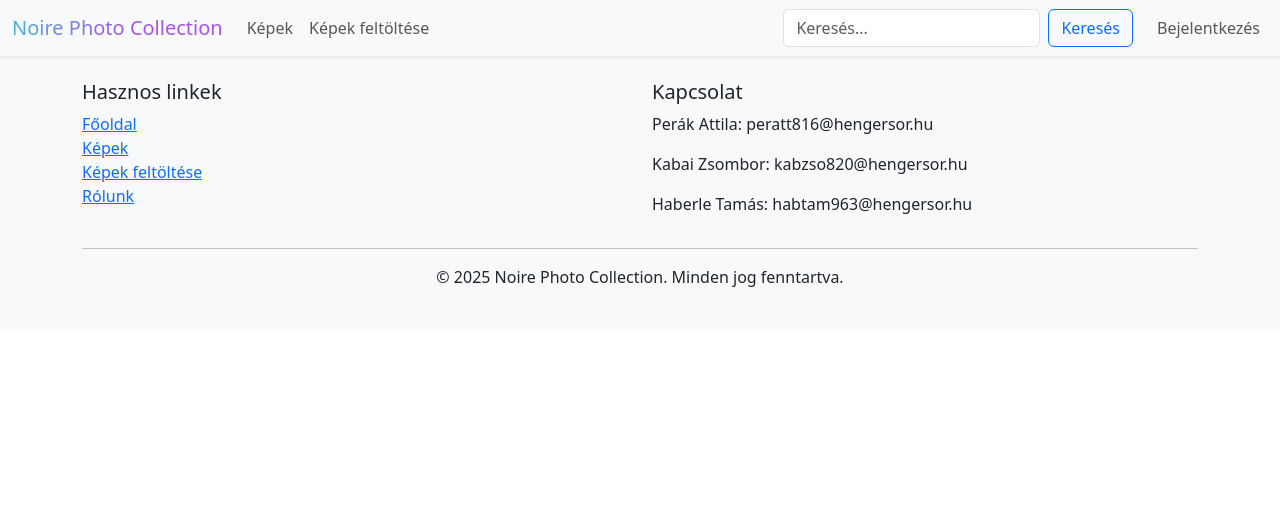
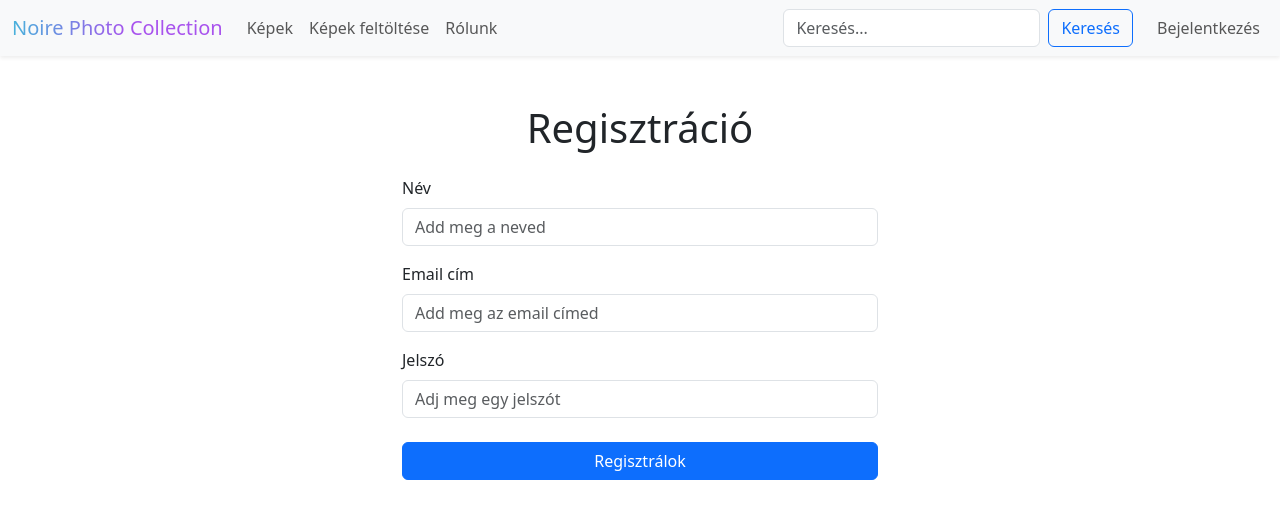
Before and after one commit to piszkos-somer/noire-photo, a React (Vite) app in the folder frontend/: page /Registration in a window 1280 px wide. Shown: the top 518 px of the page. Built offline with nearby package versions, Linux system fonts and the light colour scheme.

Commit message:
router
router, rólunk, about pages alapjai elkészítve

```diff
--- a/frontend/src/App.jsx
+++ b/frontend/src/App.jsx
@@ -1,18 +1,21 @@
-import { useState } from 'react'
-import './App.css'
-import NavbarNoire from './components/Navbar.jsx'
-import Footer from './components/Footer.jsx'
-
+import React from 'react';
+import { Routes, Route } from 'react-router-dom';
+import NavbarNoire from './components/Navbar';
+import About from './pages/About';
+import Registration from './pages/Registration';
+import Home from './pages/Home';
 
 function App() {
-  const [count, setCount] = useState(0)
-
   return (
     <>
       <NavbarNoire />
-      <Footer />
+      <Routes>
+        <Route path="/" element={<Home />} />
+        <Route path="/About" element={<About />} />
+        <Route path="/Registration" element={<Registration />} />
+      </Routes>
     </>
-  )
+  );
 }
 
-export default App
+export default App;
--- a/frontend/src/components/Navbar.jsx
+++ b/frontend/src/components/Navbar.jsx
@@ -1,6 +1,6 @@
 import React, { useState } from 'react';
 import { Link } from 'react-router-dom';
-import { Navbar, Nav, Container,  Form, FormControl, Button } from 'react-bootstrap';
+import { Navbar, Nav, Container, Form, FormControl, Button } from 'react-bootstrap';
 import '../css/Navbar.css';
 
 function NavbarNoire() {
@@ -19,6 +19,7 @@ function NavbarNoire() {
           <Nav className="me-auto">
             <Nav.Link as={Link} to="/">Képek</Nav.Link>
             <Nav.Link as={Link} to="/features">Képek feltöltése</Nav.Link>
+            <Nav.Link as={Link} to="/About">Rólunk</Nav.Link>
           </Nav>
 
           <Form className="d-flex me-3">
@@ -26,7 +27,6 @@ function NavbarNoire() {
               type="search"
               placeholder="Keresés..."
               className="me-2"
-              width="100px"
               value={query}
               onChange={(e) => setQuery(e.target.value)}
             />
@@ -34,7 +34,7 @@ function NavbarNoire() {
           </Form>
 
           <Nav>
-            <Nav.Link as={Link} to="/login">Bejelentkezés</Nav.Link>
+            <Nav.Link as={Link} to="/registration">Bejelentkezés</Nav.Link>
           </Nav>
         </Navbar.Collapse>
       </Container>
--- /dev/null
+++ b/frontend/src/pages/About.jsx
@@ -0,0 +1,26 @@
+import React from 'react';
+import { Container } from 'react-bootstrap';
+
+function About() {
+  return (
+    <Container className="py-5">
+      <h1 className="mb-4 text-center">Rólunk</h1>
+      <p className="lead text-center">
+        A <strong>Noire Photo Collection</strong> egy online fotógyűjtemény, ahol a fekete-fehér képek
+        eleganciája és hangulata kerül előtérbe. Célunk, hogy lehetőséget adjunk
+        a fotósoknak és művészeknek, hogy megosszák alkotásaikat egy inspiráló közösségben.
+      </p>
+
+      <p className="mt-4 text-center">
+        Az oldalt 2025-ben hoztuk létre, és azóta is folyamatosan fejlesztjük, hogy a látogatók
+        könnyedén böngészhessenek, feltölthessenek és felfedezhessenek különleges képeket.
+      </p>
+
+      <p className="text-center mt-4 fw-bold">
+        Köszönjük, hogy ellátogattál hozzánk!
+      </p>
+    </Container>
+  );
+}
+
+export default About;
--- a/frontend/src/pages/Home.jsx
+++ b/frontend/src/pages/Home.jsx
@@ -0,0 +1,20 @@
+import React from 'react';
+import { Container, Button } from 'react-bootstrap';
+import { Link } from 'react-router-dom';
+
+function Home() {
+  return (
+    <Container className="py-5 text-center">
+      <h1 className="mb-4 szinatmenet">Noire Photo Collection</h1>
+      <p className="lead mb-4">
+        Fedezd fel a fekete-fehér fényképek világát – időtlen hangulat, egyedi kompozíciók,
+        és inspiráló művészek egy helyen.
+      </p>
+      <Button as={Link} to="/features" variant="dark">
+        Kezdj el feltölteni
+      </Button>
+    </Container>
+  );
+}
+
+export default Home;
--- /dev/null
+++ b/frontend/src/pages/Registration.jsx
@@ -0,0 +1,78 @@
+import React, { useState } from 'react';
+import { Container, Form, Button, Alert } from 'react-bootstrap';
+
+function Registration() {
+  const [formData, setFormData] = useState({
+    name: '',
+    email: '',
+    password: ''
+  });
+  const [submitted, setSubmitted] = useState(false);
+
+  const handleChange = (e) => {
+    setFormData({ ...formData, [e.target.name]: e.target.value });
+  };
+
+  const handleSubmit = (e) => {
+    e.preventDefault();
+    setSubmitted(true);
+  };
+
+  return (
+    <Container className="py-5" style={{ maxWidth: '500px' }}>
+      <h1 className="mb-4 text-center">Regisztráció</h1>
+
+      {submitted ? (
+        <Alert variant="success" className="text-center">
+          Sikeres regisztráció! Üdvözlünk, {formData.name}!
+        </Alert>
+      ) : (
+        <Form onSubmit={handleSubmit}>
+          <Form.Group className="mb-3">
+            <Form.Label>Név</Form.Label>
+            <Form.Control
+              type="text"
+              placeholder="Add meg a neved"
+              name="name"
+              value={formData.name}
+              onChange={handleChange}
+              required
+            />
+          </Form.Group>
+
+          <Form.Group className="mb-3">
+            <Form.Label>Email cím</Form.Label>
+            <Form.Control
+              type="email"
+              placeholder="Add meg az email címed"
+              name="email"
+              value={formData.email}
+              onChange={handleChange}
+              required
+            />
+          </Form.Group>
+
+          <Form.Group className="mb-4">
+            <Form.Label>Jelszó</Form.Label>
+            <Form.Control
+              type="password"
+              placeholder="Adj meg egy jelszót"
+              name="password"
+              value={formData.password}
+              onChange={handleChange}
+              required
+            />
+          </Form.Group>
+
+          <div className="d-grid">
+            <Button variant="primary" type="submit">
+              Regisztrálok
+            </Button>
+          </div>
+        </Form>
+      )}
+    </Container>
+  );
+}
+
+export default Registration;
```
Also changed, not shown: frontend/src/css/About.css (added), frontend/src/css/Registration.css (added), 1 other file (tests, documents, lock files or other folders).
